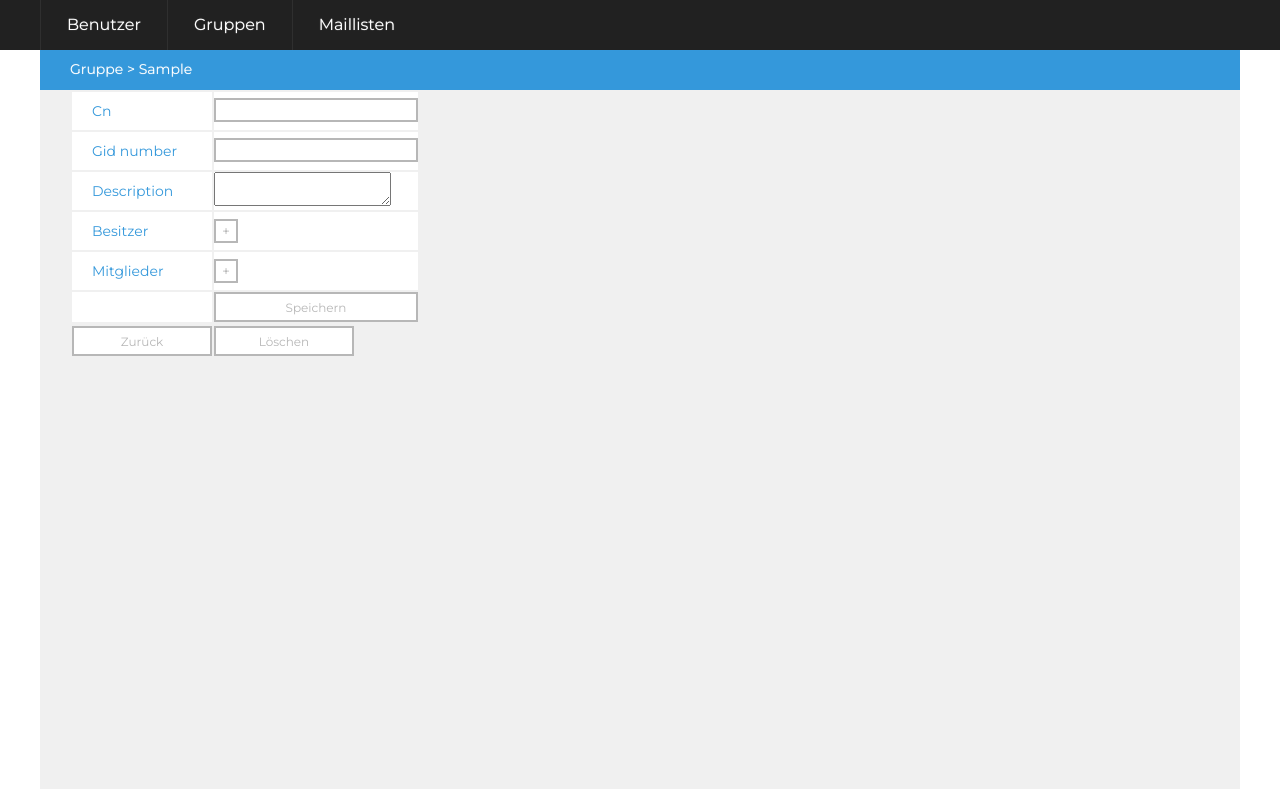
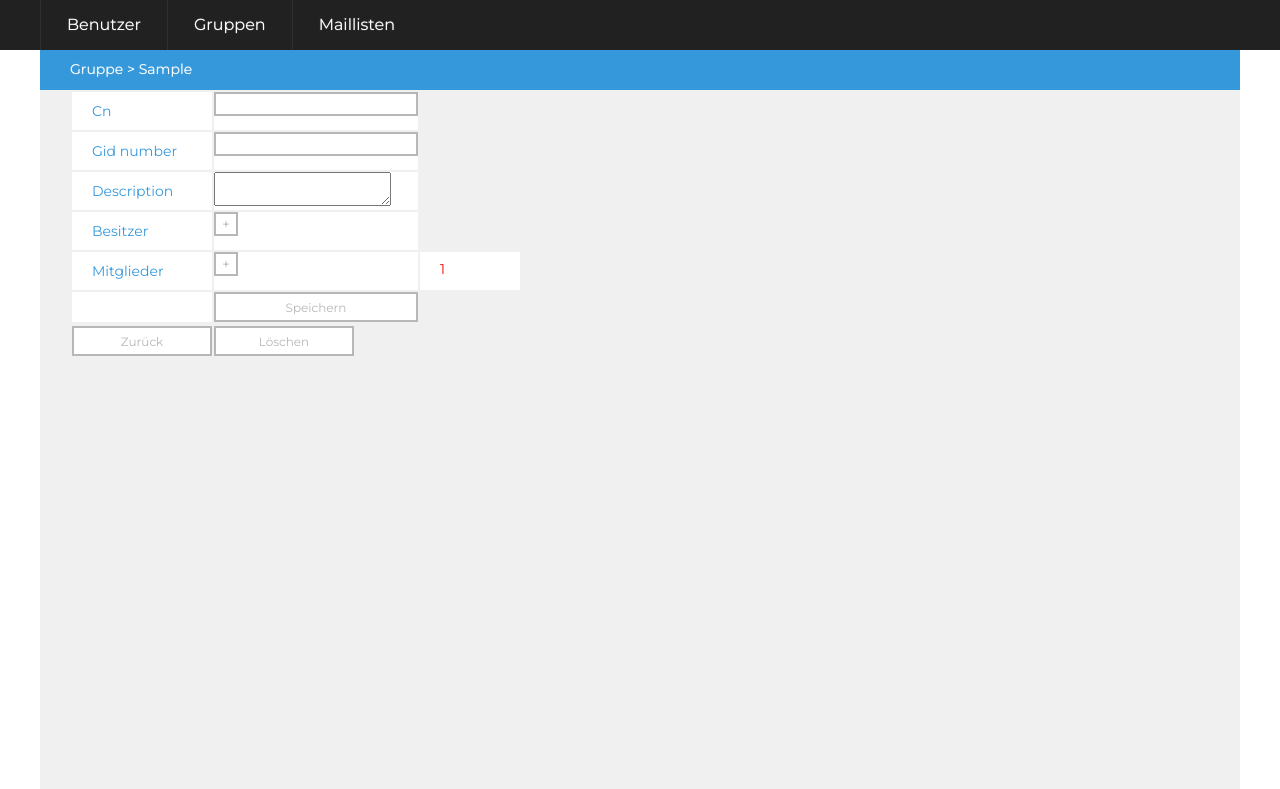
Before and after one commit to maloi/iadmin, a Django app: template iapp_group/templates/iapp_group/ldapgroup_update_form.html in a window 1280 px wide. Shown: the top 789 px of the page. Run offline with Django 3.2, Linux system fonts and the light colour scheme; the template is opened without the code that fills it: most values are stand-ins (such as "Sample title", 1, 10 or a date in 2020); form fields are guessed from the names that the template uses; some libraries are stand-ins or nearby versions.

Commit message:
Errorhandling invalid members

```diff
--- a/iapp_admin/static/iapp_admin/ch.css
+++ b/iapp_admin/static/iapp_admin/ch.css
@@ -156,6 +156,29 @@ blue: #3498db;
     opacity: 1;
 }
 
+/* schaltflaechenliste rot */
+.b_list_invalid {
+    margin-top: 0px;
+}
+
+.b_list_invalid li a {
+    line-height: 30px;
+    width: auto;
+    display: block;
+    margin: 2px 0;
+    padding: 0 20px;
+    font-size: 14px;
+    background: #ffffff;
+    color: #ff0000;
+    transition: all 0.5s;
+}
+
+.b_list_invalid li a:hover {
+    color: #ffffff;
+    background: #ff0000;
+    opacity: 1;
+}
+
 /* schaltflaechenliste floated*/
 .b_list_fl {
     display: inline-block;
@@ -281,6 +304,7 @@ blue: #3498db;
     min-width: 100px;
     font-size: 14px;
     background: #ffffff;
+    vertical-align: top;
 }
 
 .t  td p { padding: 10px 20px; }
--- a/iapp_group/templates/iapp_group/ldapgroup_update_form.html
+++ b/iapp_group/templates/iapp_group/ldapgroup_update_form.html
@@ -117,6 +117,15 @@ $(function() {
                         </ul>
                         <button class="b_add" id="addMemberInput">+</button>
                     </td>
+                    {% if invalidMembers %}
+                    <td>
+                        <ul class="b_list_invalid">
+                        {% for invalid in invalidMembers %}
+                            <li><a href="{% url 'former_user_list' %}">{{ invalid }}</a></li>
+                        {% endfor %}
+                        </ul>
+                    </td>
+                {% endif %}
                 </tr>
                 <tr>
                     <td></td>
--- a/iapp_user/templates/iapp_user/ldapuser_detail.html
+++ b/iapp_user/templates/iapp_user/ldapuser_detail.html
@@ -3,7 +3,7 @@
 
 {% block content %}
 <div id="content_wrapper">
-  <div id="nav_act"><p>User > {{ object.cn }} > Detail</p></div>
+  <div id="nav_act"><p>Benutzer > {{ object.cn }} > Details</p></div>
     <div id="content">
         {% if photoUrl %}
         <img style="float: right;" id="userPhoto" src="{{ MEDIA_URL }}/{{ photoUrl }}"/>
```
Also changed, not shown: iapp_group/templates/iapp_group/ldapgroup_detail.html (+9 -0 lines), iapp_group/views.py (+8 -1 lines), iapp_maillist/templates/iapp_maillist/ldapmaillist_detail.html (+12 -3 lines), iapp_maillist/views.py (+8 -1 lines).
